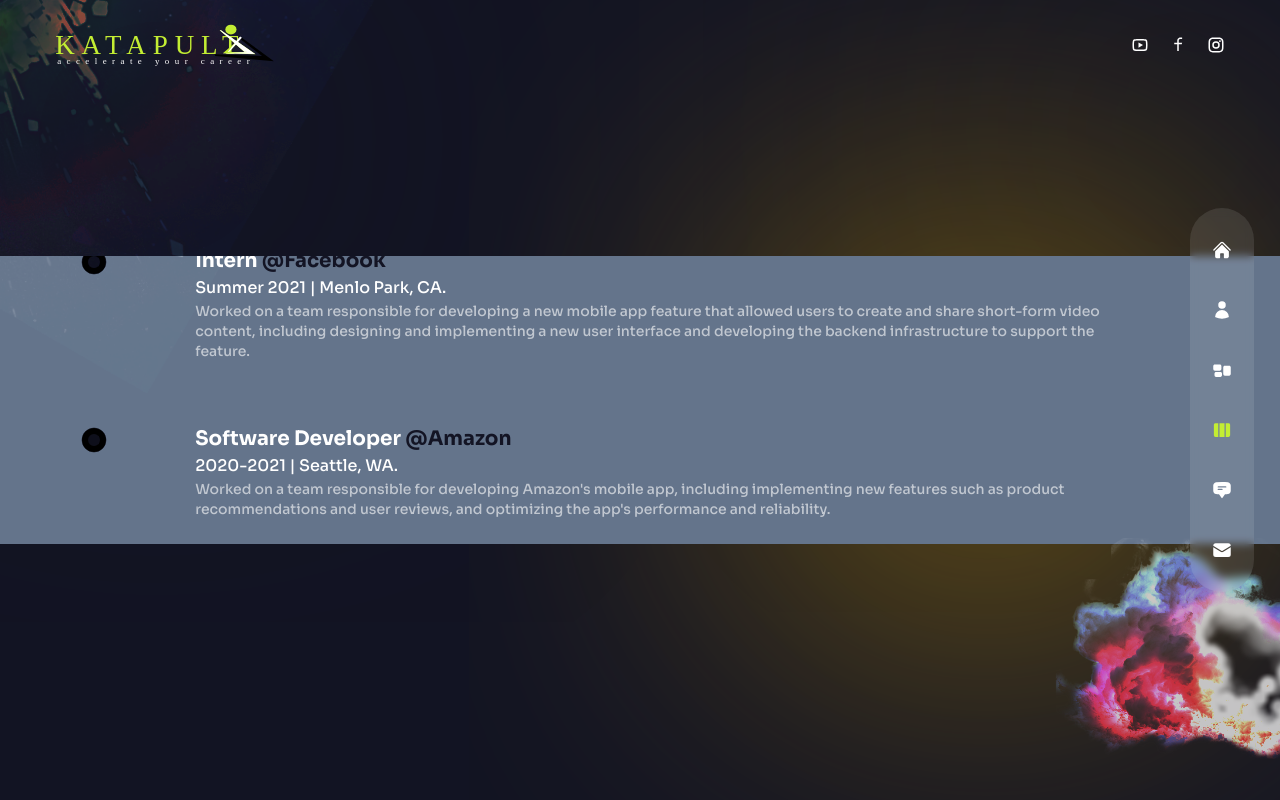
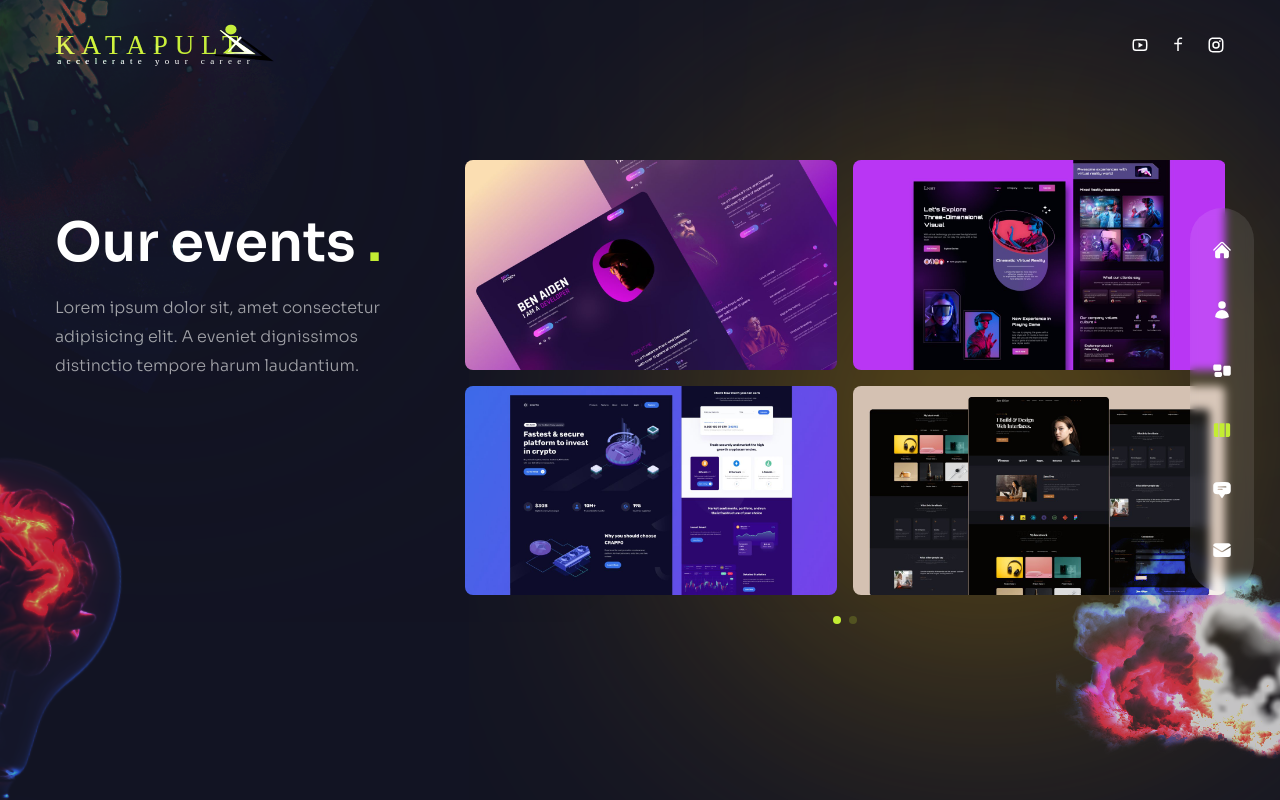
Before and after one commit to NewRay99/KatapultX, a Next.js app: page /events in a window 1280 px wide. Built offline with nearby package versions, Linux system fonts and the light colour scheme.

Commit message:
more content added to about us

```diff
--- a/components/Header.js
+++ b/components/Header.js
@@ -9,7 +9,7 @@
 
 const Header = () => {
   return (
-    <header className='absolute z-30 w-full flex items-center px-16 xl:px-0 xl:h-[90px]'>
+    <header className='absolute z-100 w-full flex items-center px-16 xl:px-0 xl:h-[90px]'>
       <div className='container mx-auto'>
         <div className='flex flex-col lg:flex-row justify-between items-center gap-y-6 py-8'>
           {/* logo */}
--- a/components/Nav.js
+++ b/components/Nav.js
@@ -36,6 +36,7 @@
   const router = useRouter();
   const pathname = router.pathname;
   return (
+
     <nav className='flex flex-col items-center xl:justify-center gap-y-4 fixed h-max bottom-0 mt-auto xl:right-[2%] z-50 top-0 w-full xl:w-16 xl:max-w-md xl:h-screen'>
       {/* inner */}
       <div
--- a/components/ParticlesContainer.js
+++ b/components/ParticlesContainer.js
@@ -48,10 +48,10 @@
         },
         particles: {
           color: {
-            value: '#e68e2e',
+            value: '#ffffff',
           },
           links: {
-            color: '#f5d393',
+            color: '#F2B401',
             distance: 150,
             enable: true,
             opacity: 0.5,
@@ -84,7 +84,7 @@
             type: 'circle',
           },
           size: {
-            value: { min: 1, max: 5 },
+            value: { min: 1, max: 8 },
           },
         },
         detectRetina: true,
--- a/pages/events/index.js
+++ b/pages/events/index.js
@@ -1,25 +1,62 @@
 // components
-import EventsSlider from '../../components/EventsSlider';
-import Bulb from '../../components/Bulb';
-import Circles from '../../components/Circles';
-import Layout from '../../components/Layout';
+import EventsSlider from "../../components/EventsSlider";
+import Bulb from "../../components/Bulb";
+import Circles from "../../components/Circles";
+import Layout from "../../components/Layout";
 
 // framer motion
-import { motion } from 'framer-motion';
-import { fadeIn } from '../../variants';
-import Experience from '../../components/Experience';
+import { motion } from "framer-motion";
+import { fadeIn } from "../../variants";
+import Experience from "../../components/Experience";
 
 const events = () => {
   return (
-        <div className='h-screen bg-primary/30 py-36 flex items-center'>
+    <div className="h-screen bg-primary/30 py-36 flex items-center">
       <Circles />
-      <div className='h-1/5 bg-slate-500 py-36 flex items-center overflow-y-scroll'>
-        <Experience/>
-     </div>
-  </div>
-  )
+      <div className="container mx-auto">
+        <div className="flex flex-col xl:flex-row gap-x-8">
+          {/* text */}
+          <div className="text-center flex xl:w-[30vw] flex-col lg:text-left mb-4 xl:mb-0">
+            <motion.h2
+              variants={fadeIn("up", 0.2)}
+              initial="hidden"
+              animate="show"
+              exit="hidden"
+              className="h2 xl:mt-12"
+            >
+              Our events <span className="text-accent">.</span>
+            </motion.h2>
+            <motion.p
+              variants={fadeIn("up", 0.4)}
+              initial="hidden"
+              animate="show"
+              exit="hidden"
+              className="mb-4 max-w-[400px] mx-auto lg:mx-0"
+            >
+              Lorem ipsum dolor sit, amet consectetur adipisicing elit. A
+              eveniet dignissimos distinctio tempore harum laudantium.
+            </motion.p>
+          </div>
 
-
+          {/* slider */}
+          <motion.div
+            variants={fadeIn("down", 0.6)}
+            initial="hidden"
+            animate="show"
+            exit="hidden"
+            className="w-full xl:max-w-[65%]"
+          >
+            <EventsSlider />
+          </motion.div>
+        </div>
+        {/*
+        <div className="h-1/5 bg-slate-500 py-36 flex items-center overflow-y-scroll">
+          <Experience />
+        </div> */}
+      </div>
+      <Bulb />
+    </div>
+  );
 };
 
 export default events;
--- a/pages/index.js
+++ b/pages/index.js
@@ -14,7 +14,7 @@
 
 const Home = () => {
   return (
-    <div className='bg-primary/80 h-full'>
+    <div className='bg-primary/80 h-full -z-[10]'>
       {/* text */}
       <div className='w-full h-full bg-gradient-to-r from-primary/10 via-black/30 to-black/10'>
         <div className='text-center flex flex-col justify-center xl:pt-40 xl:text-left h-full container mx-auto'>
```
Also changed, not shown: pages/about/index.js (+107 -96 lines).
